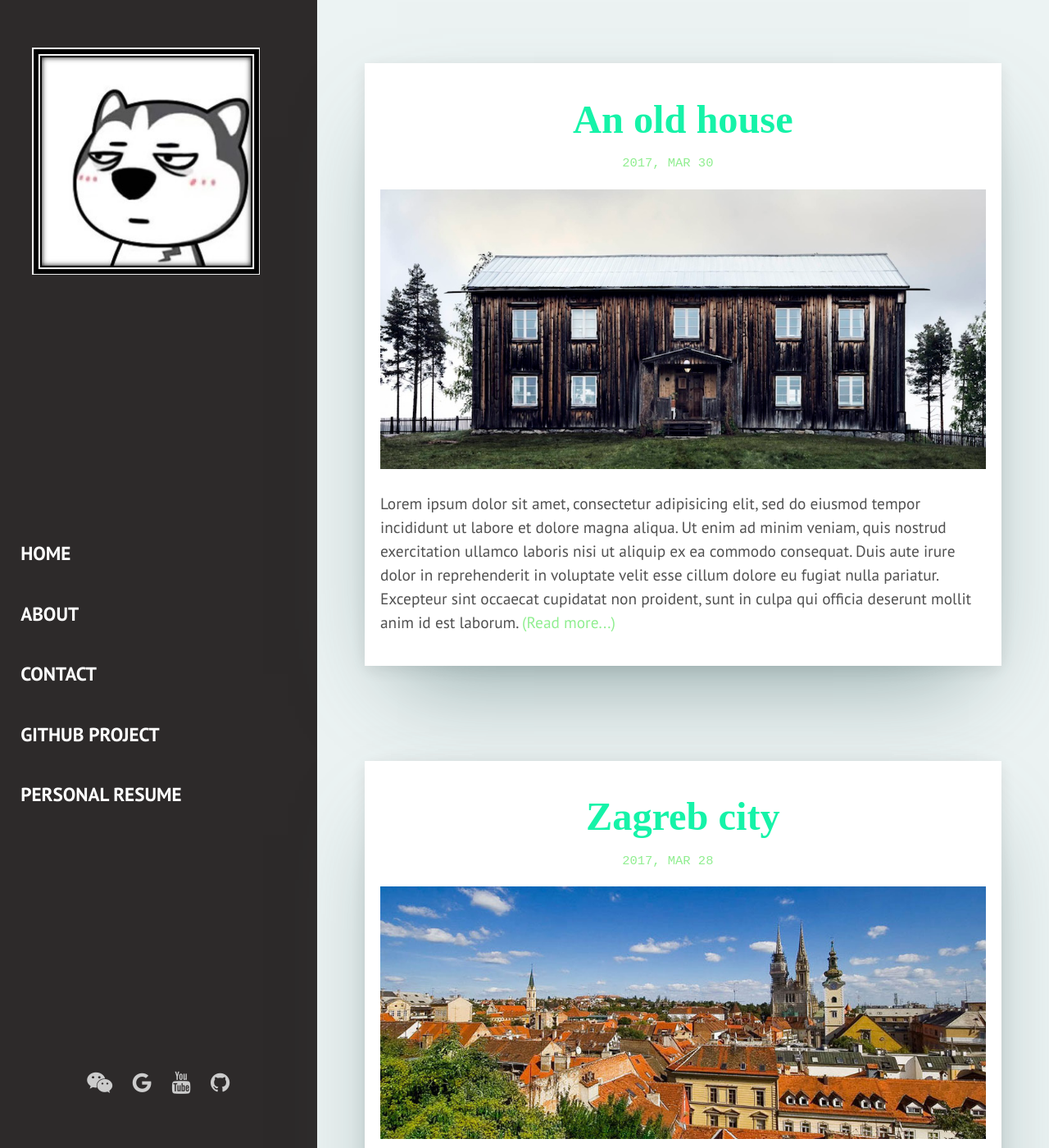
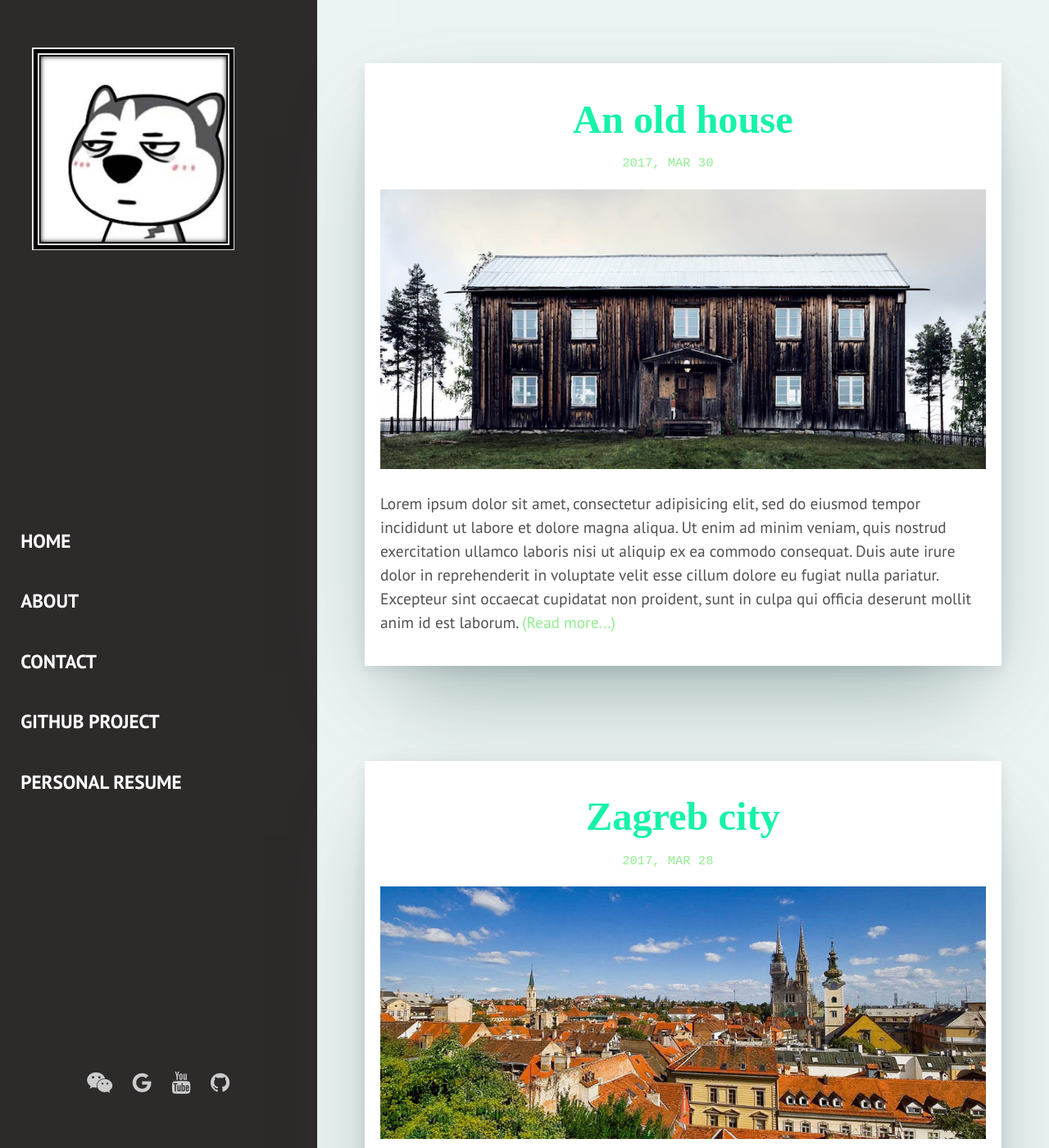
Before and after one commit to zywok/zywok.github.io, a Jekyll site: the page built from index.html, in a window 1280 px wide and 1400 px high. Shown: the whole window at 82% size. Built offline with Jekyll 4.4.1, drawn with Linux system fonts in a browser that asks for light colours; some web fonts are replaced; the list of posts is cut into pages by our own code.

Commit message:
Update main.css

```diff
--- a/assets/css/main.css
+++ b/assets/css/main.css
@@ -924,7 +924,8 @@ img.post-image, img.page-img {
 }
 
 img.logo-image, img.logo-img {
-  width: 90%;
+  width: 80%;
+  text-align: center;
 }
 
 .page-content {
```
